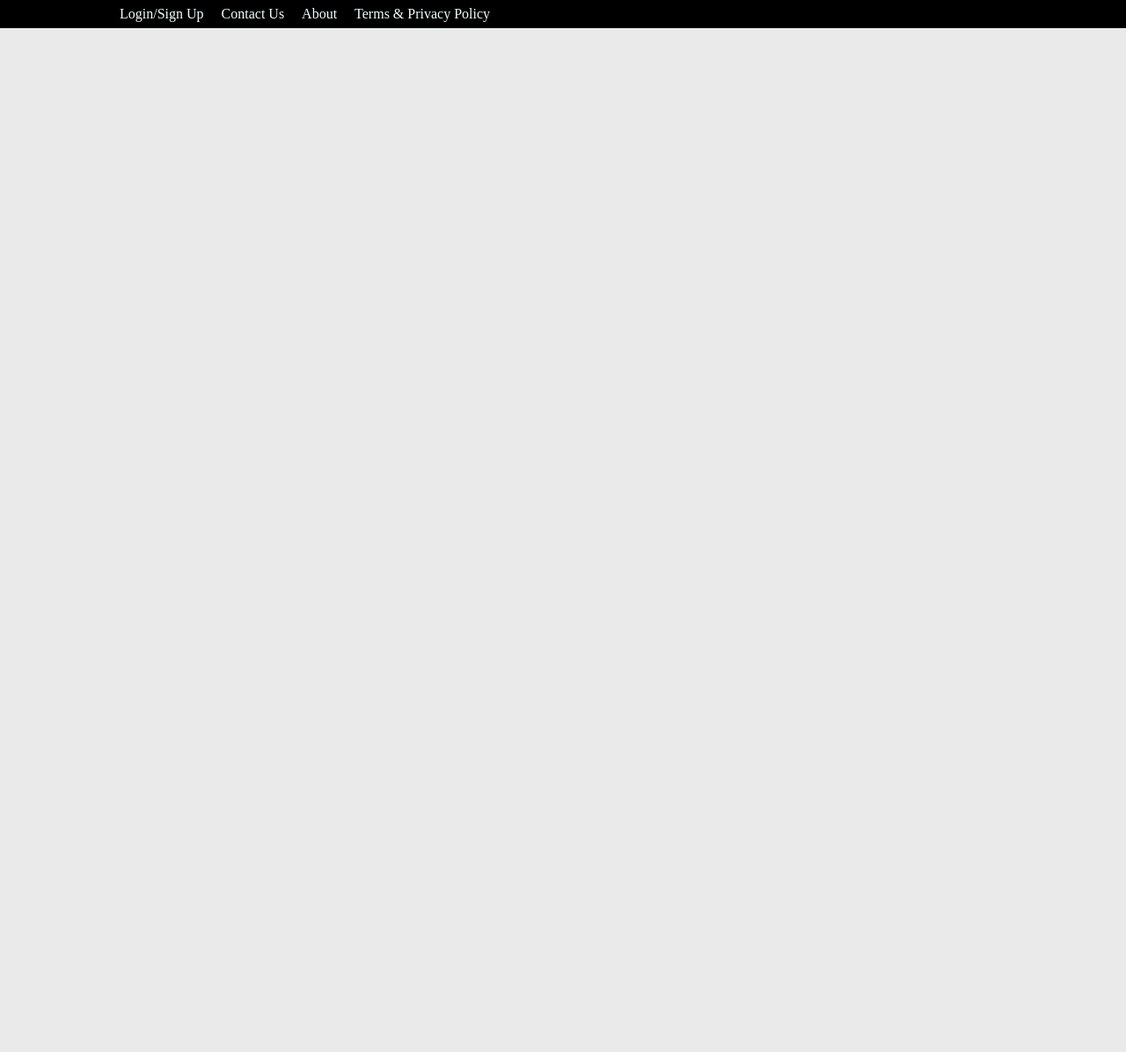
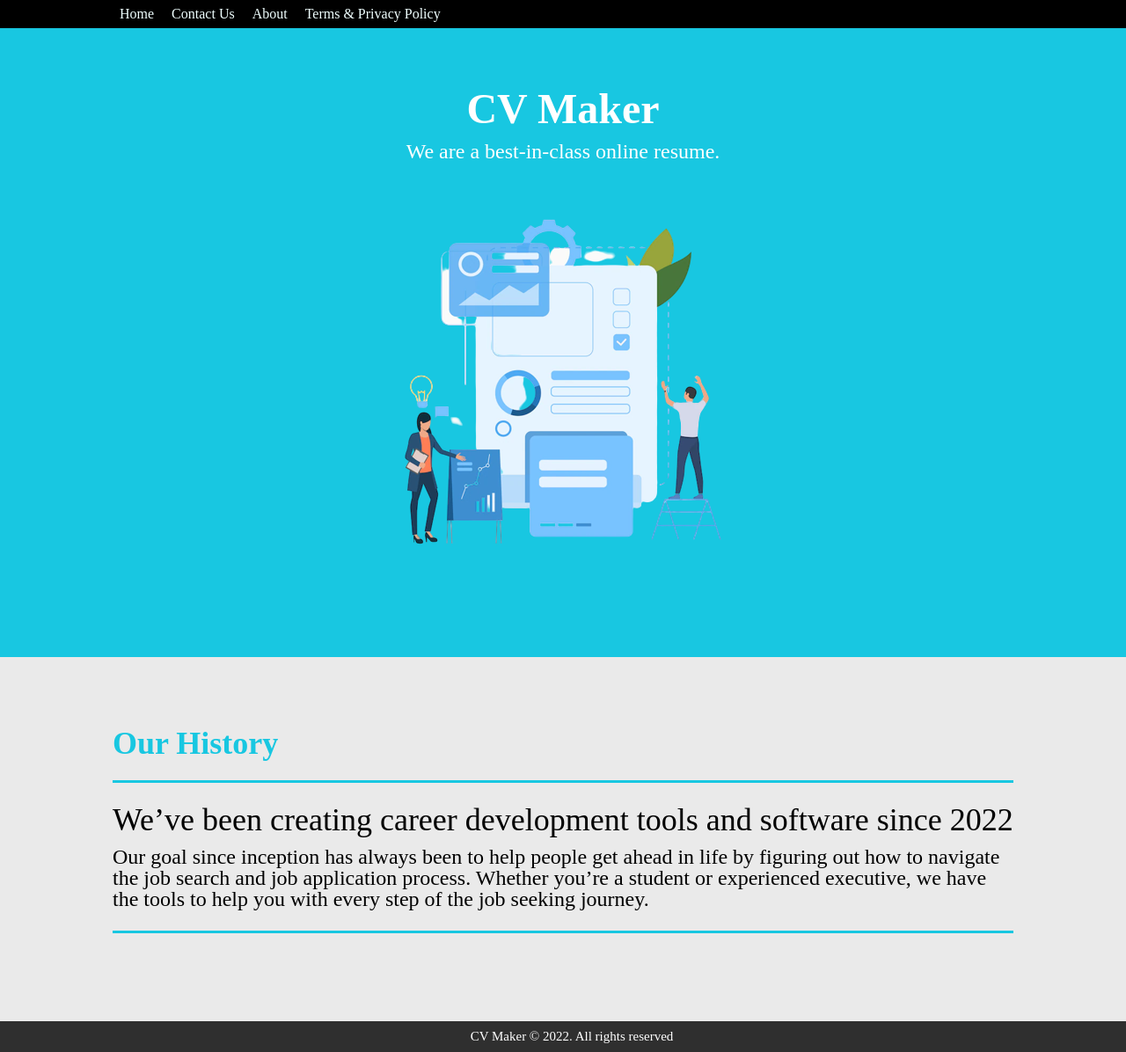
Before and after one commit to zahinaqthar/new-CV-Generator-Project, a PHP site: page /about.html in a window 1280 px wide. Shown: the whole page at 88% size. Before the commit the page ends 32 px from the top, so only its background shows below. Run offline with PHP 8.4, Linux system fonts and the light colour scheme.

Commit message:
melengkapi about dan mengganti navbar home

```diff
--- a/about.html
+++ b/about.html
@@ -5,18 +5,53 @@
         <meta http-equiv="X-UA-Compatible" content="IE=edge" />
         <meta name="viewport" content="width=device-width, initial-scale=1.0" />
         <title>My CV Generator</title>
+        <link rel="icon" href="asset/cv logo.png" type="image/x-icon">
         <link rel="stylesheet" href="style.css" />
     </head>
     <body>
         <div class="header">
             <div class="container">
               <ul>
-                <li><a href="">Login/Sign Up</a></li>
+                <li><a href="homePage.html">Home</a></li>
                 <li><a href="">Contact Us</a></li>
-                <li><a href="">About</a></li>
+                <li><a href="about.html">About</a></li>
                 <li><a href="">Terms & Privacy Policy</a></li>
               </ul>
             </div>
           </div>
+
+          <div class="heroabout">
+            <div class="containerabout">
+              <h1 >CV Maker</h1>
+              <p>We are a best-in-class online resume.</p>
+              <div class="imgabout">
+                <img src="asset/hero about.png" class="imghero1" />
+              </div>
+              <div class="">
+                <div class="c1">
+              </div>
+            </div>
+          </div>
+
+          <div class="container h-100 containerpertama">
+            <div class="row h-100 barispertama">
+              <div class="col-md-6 kolompertama">
+                <h2>Our History</h2>
+                <h3>We’ve been creating career development tools and software since 2022</h3>
+                <p>Our goal since inception has always been to help people get ahead in life by figuring out how to navigate the job search and job application process. Whether you’re a student or experienced executive, we have the tools to help you with every step of the job seeking journey.</p>
+              </div>
+            </div>
+          </div>
+
+          <div class="footer">
+            <div class="container">
+              <p>CV Maker © 2022. All rights reserved</p>
+            </div>
+          </div>
     </body>
+
+
+
+
+
 </html>
--- a/homePage.html
+++ b/homePage.html
@@ -12,7 +12,7 @@
     <div class="header">
       <div class="container">
         <ul>
-          <li><a href="">Login/Sign Up</a></li>
+          <li><a href="homePage.html">Home</a></li>
           <li><a href="">Contact Us</a></li>
           <li><a href="about.html">About</a></li>
           <li><a href="">Terms & Privacy Policy</a></li>
--- a/style.css
+++ b/style.css
@@ -250,7 +250,7 @@ body {
 
 .button2 {
   display: inline-block;
-  padding: 0px 12px;
+  padding: 4px 12px;
   border-radius: 5px;
   background-color: #1850df;
   opacity: 30%;
@@ -309,3 +309,65 @@ body {
   color: white;
   font-size: 15px;
 }
+
+.containerabout h1{
+  font: inherit;
+  padding-top: 100px;
+  text-align: center;
+}
+
+.containerabout p{
+  font: inherit;
+  padding-top: 12px;
+  text-align: center;
+}
+
+.containerabout{
+  background-color: #18c7e1;
+}
+
+.containerabout h1{
+  font-style: normal;
+  font-size: 48px;
+  font-weight: 600;
+  color: white;
+}
+
+.containerabout p{
+  color: white;
+  font-style: normal;
+  font-size: 24px;
+  font-weight: 300;
+}
+
+.imgabout{
+  text-align: center;
+}
+
+.containerpertama{
+  padding-top: 80px;
+  padding-bottom: 100px;
+}
+
+.containerpertama h2{
+  font-weight: 700;
+  font-size: 36px;
+  color: #18c7e1;
+  padding-bottom: 24px;
+}
+
+.containerpertama h3{
+  padding-top: 24px;
+  border-top: solid;
+  border-color: #18c7e1;
+  font-weight: 400;
+  font-size: 36px;
+  padding-bottom: 12px;
+}
+
+.containerpertama p{
+  font-size: 24px;
+  padding-bottom: 24px;
+  border-bottom: solid;
+  border-color: #18c7e1;
+}
```
Also changed, not shown: asset/gambar about 2.png (added), asset/hero about.png (added).
